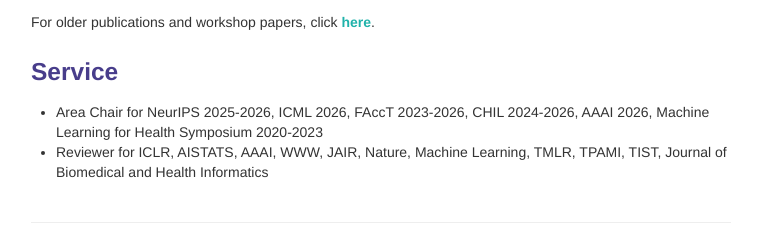
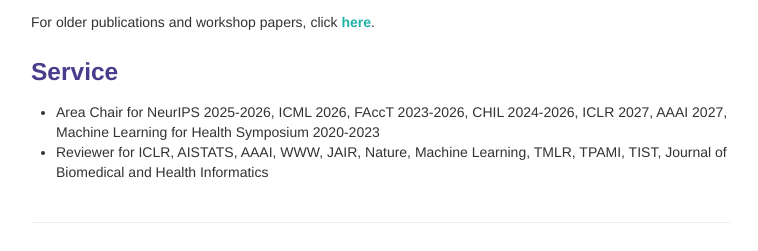
Before and after one commit to shftan/shftan.github.io, a Jekyll site: the page built from index.md, in a window 1280 px wide and 900 px high, scrolled down 2024 px. Shown: the part 646-897 px from the top of the window, without its empty margins (259-1017 px from the left). Built offline with Jekyll 4.4.1, drawn with Linux system fonts in a browser that asks for light colours.

Commit message:
Update index.md

```diff
--- a/index.md
+++ b/index.md
@@ -132,5 +132,5 @@ For older publications and workshop papers, click <a class="paper" href="olderpu
 
 <div class="row-fluid" id="service"><h3>Service</h3>
 </div>
-- Area Chair for NeurIPS 2025-2026, ICML 2026, FAccT 2023-2026, CHIL 2024-2026, AAAI 2026, Machine Learning for Health Symposium 2020-2023
+- Area Chair for NeurIPS 2025-2026, ICML 2026, FAccT 2023-2026, CHIL 2024-2026, ICLR 2027, AAAI 2027, Machine Learning for Health Symposium 2020-2023
 - Reviewer for ICLR, AISTATS, AAAI, WWW, JAIR, Nature, Machine Learning, TMLR, TPAMI, TIST, Journal of Biomedical and Health Informatics
```
